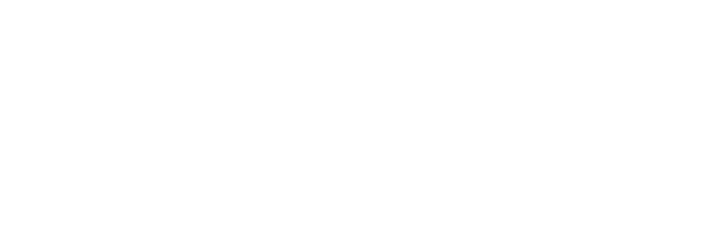
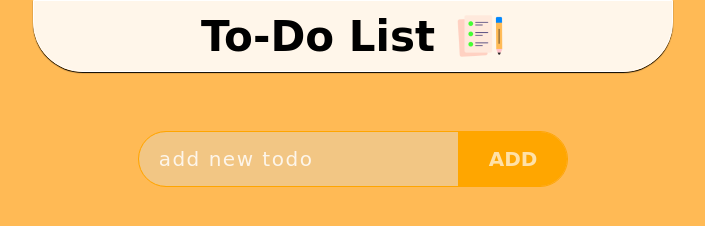
Before and after one commit to Keerthanaparthiban/To-do-list-app, a plain HTML site: page index.html in a window 1280 px wide. Shown: the whole page, without its empty margins (287-992 px from the left). Drawn offline with Linux system fonts and the light colour scheme; a web font is replaced by a local one.

Commit message:
to do list heading and add to do textbox css

```diff
--- a/index.html
+++ b/index.html
@@ -5,10 +5,27 @@
     <meta name="viewport" content="width=device-width, initial-scale=1.0" />
     <title>To-Do List App</title>
     <link rel="shortcut icon" href="assets/favicon.ico" type="image/x-icon" />
+    <link rel="preconnect" href="https://fonts.googleapis.com" />
+    <link rel="preconnect" href="https://fonts.gstatic.com" crossorigin />
+    <link
+      href="https://fonts.googleapis.com/css2?family=Neucha&display=swap"
+      rel="stylesheet"
+    />
     <link rel="stylesheet" href="style.css" />
     <script src="script.js" defer></script>
   </head>
   <body>
-    <div class="container"></div>
+    <div class="container">
+      <div class="todo-list">
+        <h2>To-Do List</h2>
+        <img src="assets/icon.png" alt="to-do-icon" />
+      </div>
+      <div class="list">
+        <div class="row">
+          <input type="text" id="input-box" placeholder="add new todo" />
+          <button>ADD</button>
+        </div>
+      </div>
+    </div>
   </body>
 </html>
--- a/style.css
+++ b/style.css
@@ -2,4 +2,85 @@
   margin: 0;
   padding: 0;
   box-sizing: border-box;
+  font-family: "Neucha", cursive;
 }
+
+.container {
+  width: 100%;
+  min-height: 100vh;
+  background: #ffba55;
+}
+
+.todo-list {
+  background: rgba(255, 255, 255, 0.875);
+  border: 1px solid white;
+  border-bottom-left-radius: 50px;
+  border-bottom-right-radius: 50px;
+  box-shadow: 0px 1px 1px #000;
+  display: flex;
+  justify-content: center;
+  align-items: center;
+  width: 50%;
+  height: 50%;
+  margin: auto;
+  padding: 10px 0px;
+  font-size: 28px;
+}
+
+.todo-list img {
+  width: 50px;
+  margin-left: 20px;
+}
+
+.list {
+}
+
+.list input {
+  border: none;
+  font-size: 20px;
+  background-color: #f2c684;
+  border-top-left-radius: 30px;
+  border-bottom-left-radius: 30px;
+  width: 25%;
+  padding-left: 20px;
+  outline: 1px solid orange;
+}
+
+.list input::placeholder {
+  color: rgba(255, 255, 255, 0.826);
+  font-weight: 500;
+  letter-spacing: 1.5px;
+  background: none;
+  border: none;
+}
+
+.list button {
+  background: rgb(255, 166, 0);
+  border: none;
+  font-weight: 700;
+  padding: 15px 30px;
+  border-top-right-radius: 30px;
+  border-bottom-right-radius: 30px;
+  font-size: 20px;
+  color: rgba(255, 255, 255, 0.658);
+  outline: 1px solid orange;
+}
+
+.list button:hover {
+  cursor: pointer;
+  outline: 2px solid orange;
+  box-shadow: 1px 0px 1px rgba(0, 0, 0, 0.495);
+}
+
+.row {
+  margin-top: 60px;
+  display: flex;
+  justify-content: center;
+}
+
+input[type="text"]:focus {
+  outline: 2px solid orange;
+  caret-color: orange;
+  color: white;
+  letter-spacing: 1px;
+}
```
